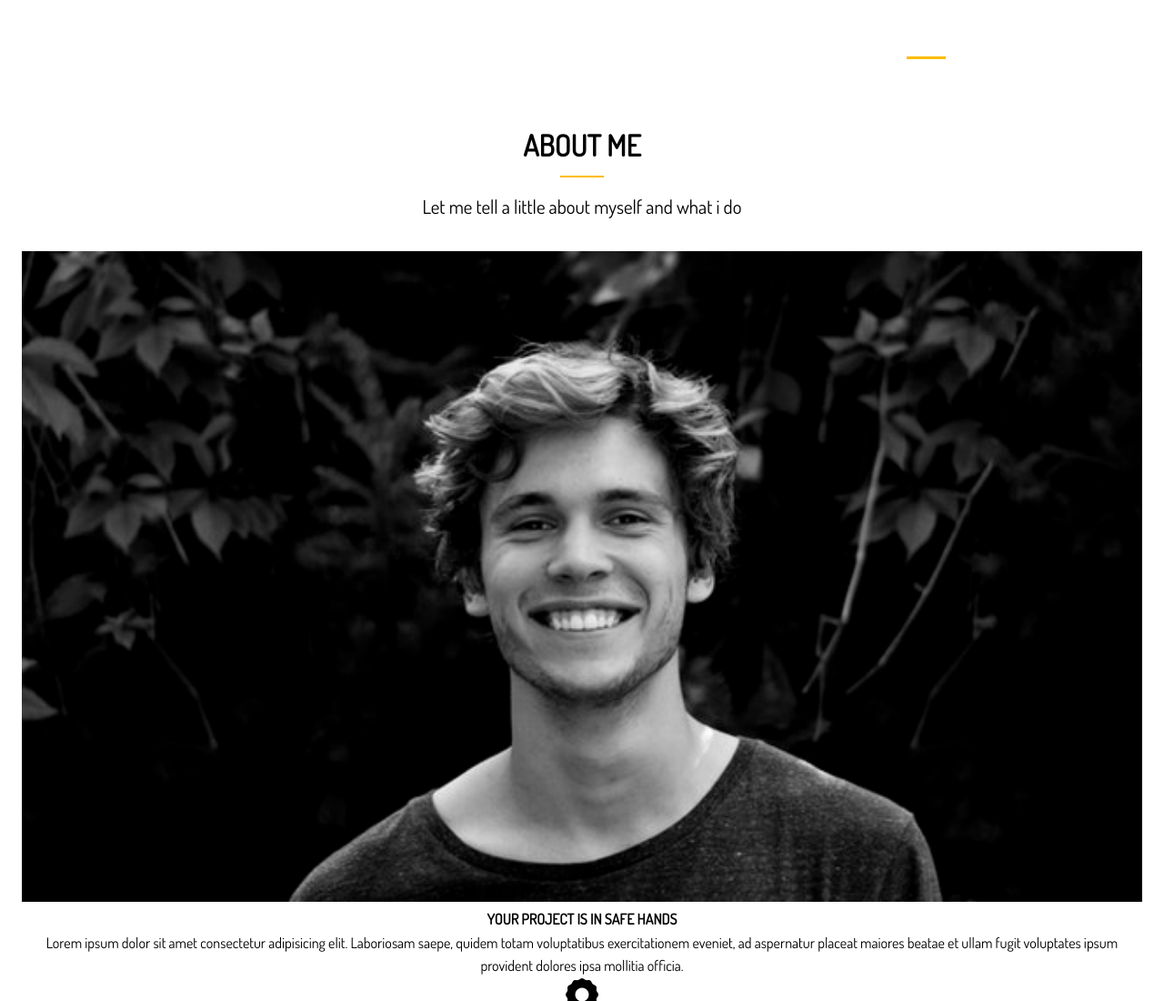
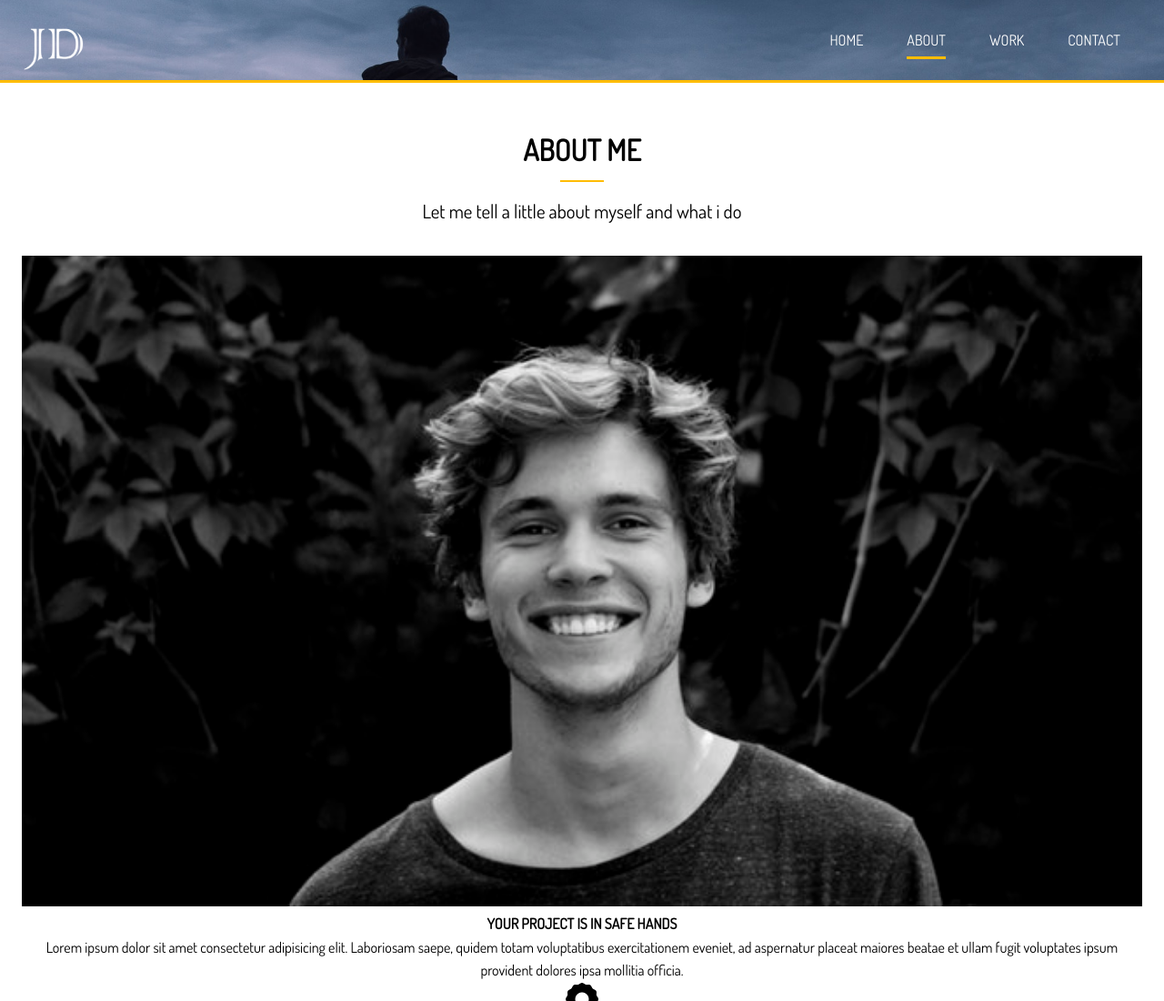
Before and after one commit to Grodriggues/personal-blog-example, a website: page dist/about.html in a window 1280 px wide. Shown: the top 1100 px of the page at 91% size. Drawn offline with Linux system fonts and the light colour scheme.

Commit message:
adding about navbar style

```diff
--- a/scss/main.scss
+++ b/scss/main.scss
@@ -87,6 +87,11 @@ img {
         line-height: 1.2;
       }
     }
+  }
+  &-inner {
+    background: $bg-image no-repeat 20% 30% / cover;
+    height: 5.5rem;
+    border-bottom: 3px solid $main-color;
   }
 }
 
```
Also changed, not shown: dist/css/main.css.
